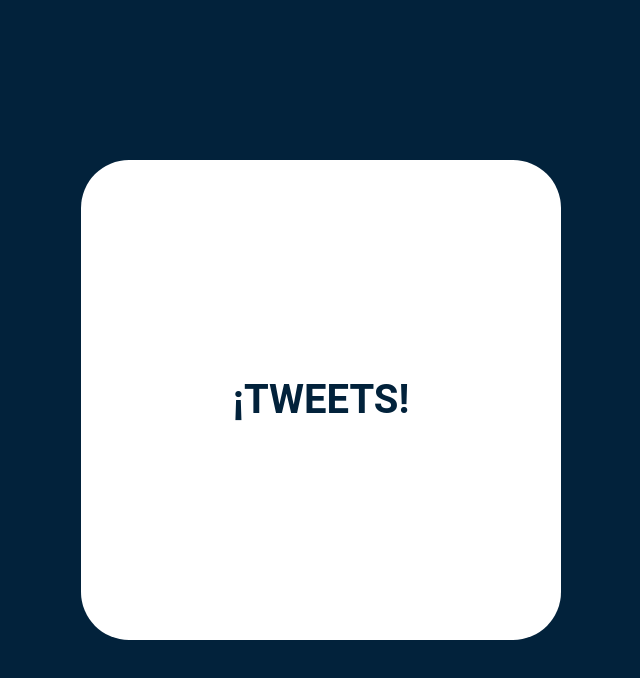
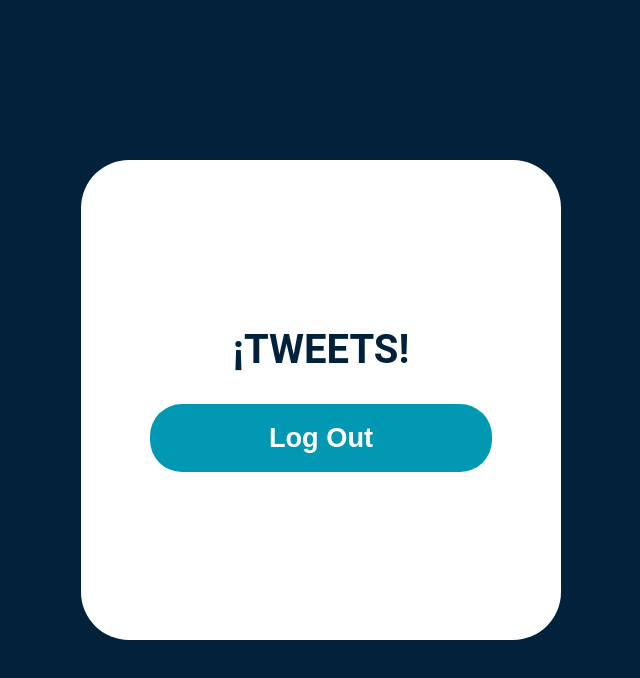
Before and after one commit to ValeRuizTo/Proyecto-Final-Front, a React (Vite) app: page /tweets in a window 1280 px wide. Shown: the top 678 px of the page, without its empty margins (319-959 px from the left). Built offline with nearby package versions, Linux system fonts and the light colour scheme; a web font is replaced by a local one.

Commit message:
Log Out Navigation

```diff
--- a/src/pages/tweets/tweets.jsx
+++ b/src/pages/tweets/tweets.jsx
@@ -1,4 +1,5 @@
 import React from 'react';
+import { Link } from 'react-router-dom';
 import './tweets.css';
 
 const Tweets = () => {
@@ -6,6 +7,7 @@
         <div className="container-success">
             <div className="white-container-success">
                     <h1>¡TWEETS!</h1>
+                    <Link to="/" className="btn-home">Log Out</Link>
             </div>
         </div>
     )
```
